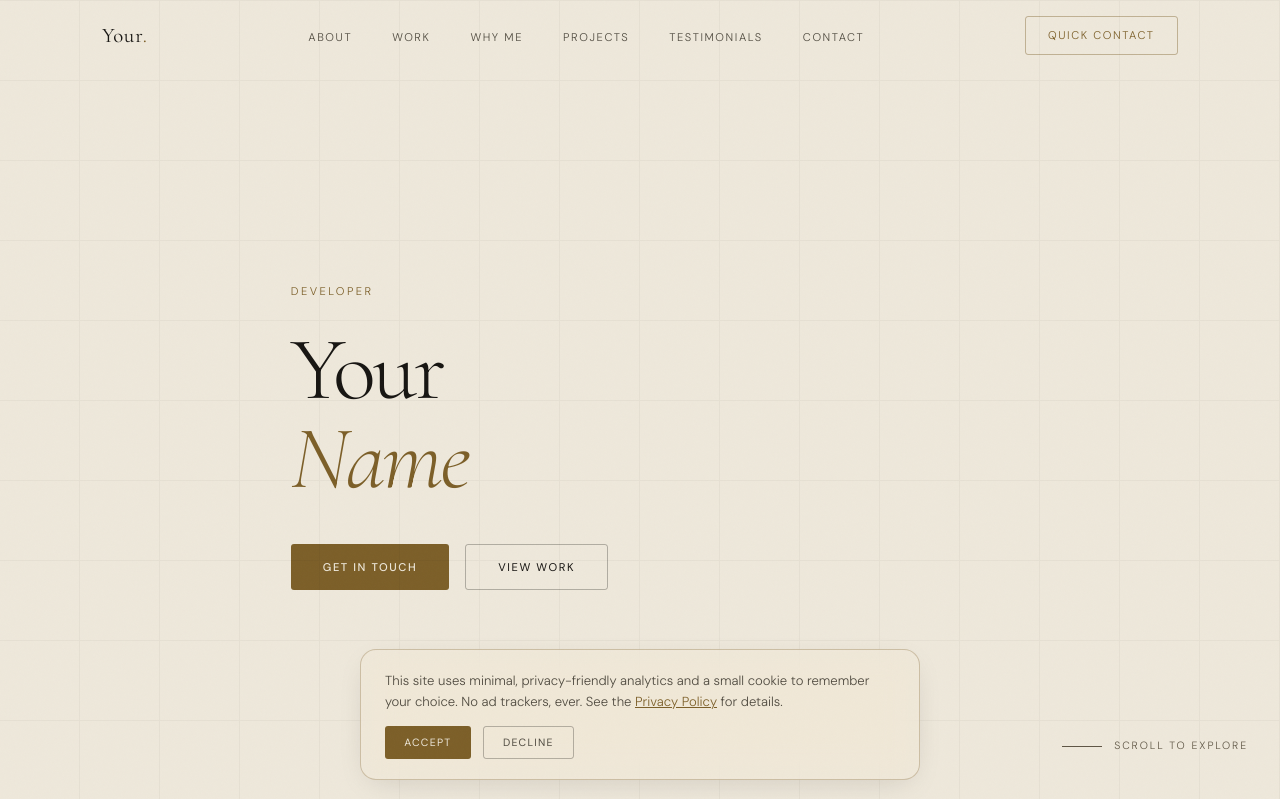
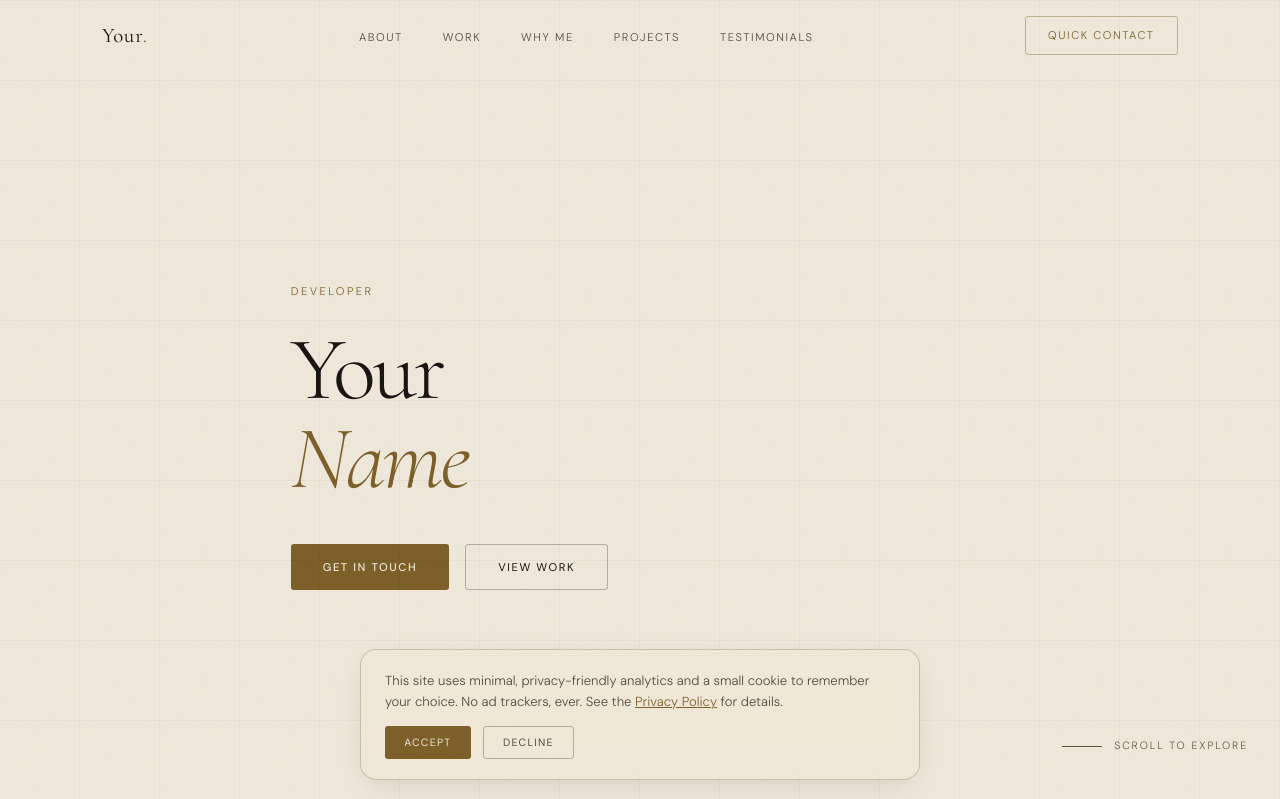
Before and after one commit to codewitheywu/andre-pesquerra, a PHP site: page / in a window 1280 px wide. Shown: the top 799 px of the page. Run offline with PHP 8.4, Linux system fonts and the light colour scheme; data that the repository does not hold is empty.

Commit message:
Remove redundant Contact link from desktop nav
Quick Contact CTA already covers it there. Left it in the mobile
overlay menu, which doesn't show that CTA button.

Co-Authored-By: Claude Sonnet 5 <noreply@anthropic.com>

```diff
--- a/index.html
+++ b/index.html
@@ -35,7 +35,6 @@
       <li><a href="#hire">Why Me</a></li>
       <li><a href="#projects">Projects</a></li>
       <li><a href="#testimonials">Testimonials</a></li>
-      <li><a href="#contact">Contact</a></li>
     </ul>
 
     <a href="#contact" class="nav-cta">
--- a/index.php
+++ b/index.php
@@ -77,7 +77,6 @@ $year     = date('Y');
       <li><a href="#hire">Why Me</a></li>
       <li><a href="#projects">Projects</a></li>
       <li><a href="#testimonials">Testimonials</a></li>
-      <li><a href="#contact">Contact</a></li>
     </ul>
 
     <a href="#contact" class="nav-cta">
```
